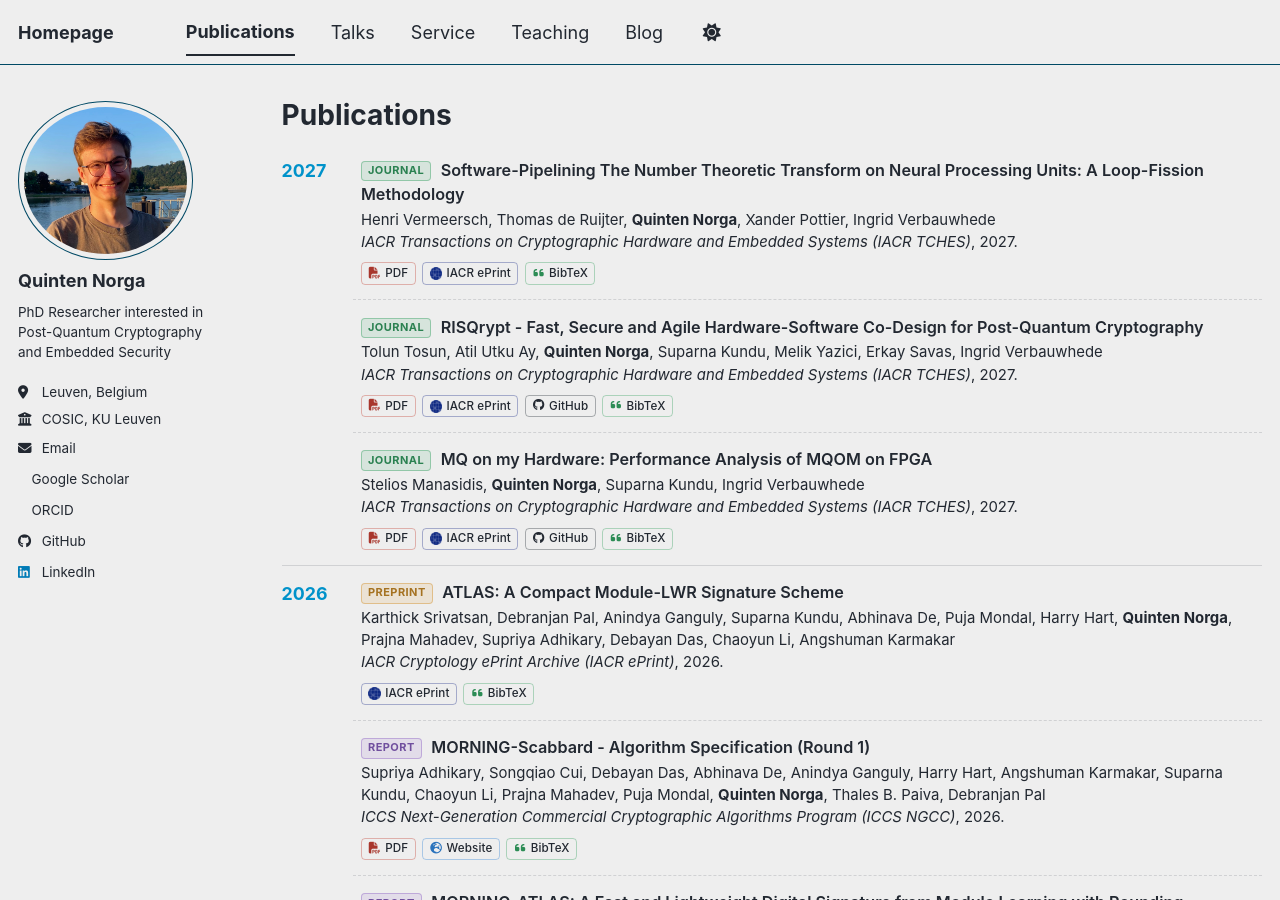
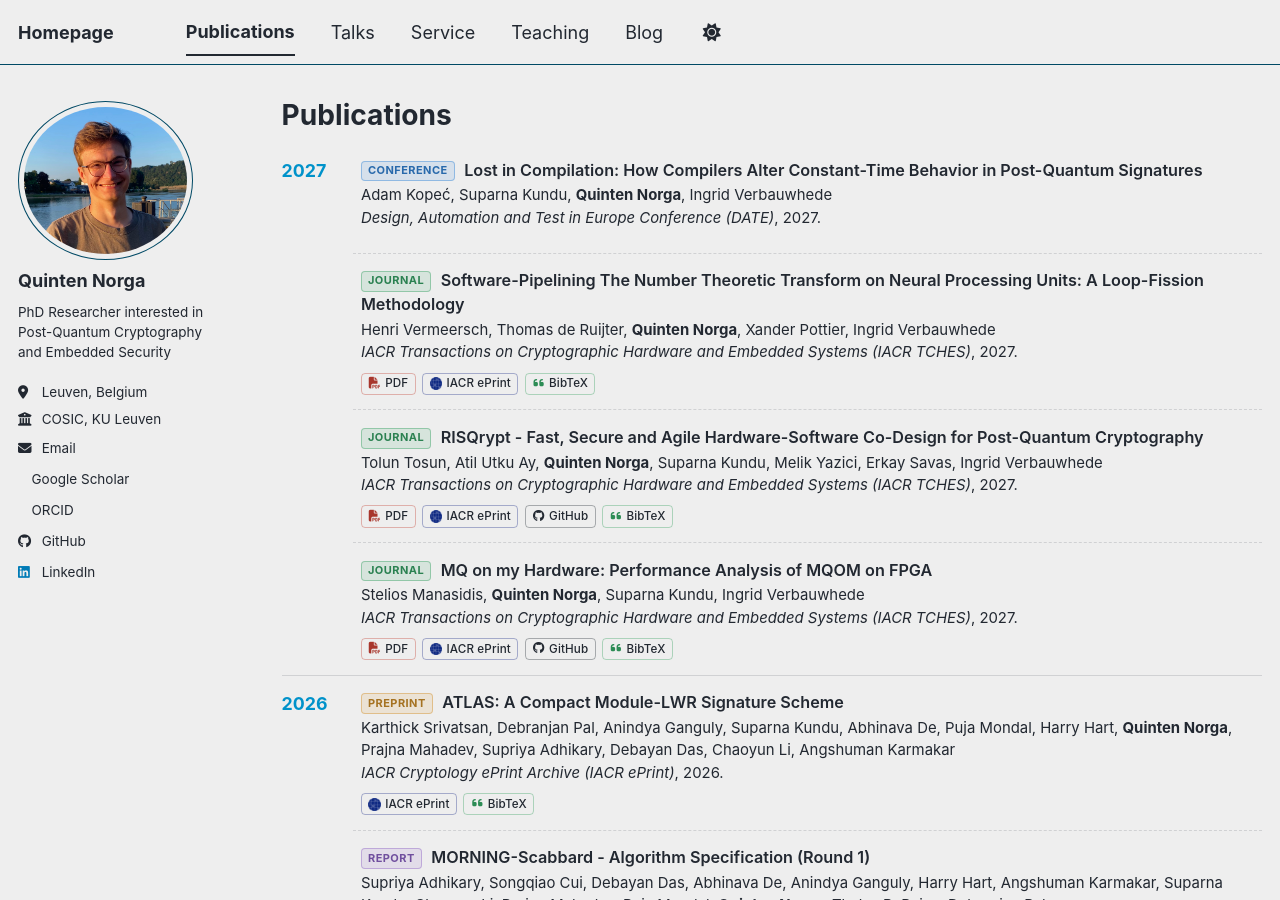
Before and after one commit to qnorga1/qnorga1.github.io, a Jekyll site: the page built from _pages/publications.html, in a window 1280 px wide and 900 px high. Built offline with Jekyll 4.4.1, drawn with Linux system fonts in a browser that asks for light colours; a style sheet for code colours, icons or effects is not loaded.

Commit message:
date27 accepted

```diff
--- a/_data/publications.yml
+++ b/_data/publications.yml
@@ -97,6 +97,21 @@
 #      }
 
 pubs:
+
+  - id: "date27"
+    title: "Lost in Compilation: How Compilers Alter Constant-Time Behavior in Post-Quantum Signatures"
+    author: ['Adam Kopeć', 'Suparna Kundu', 'Quinten Norga', 'Ingrid Verbauwhede']
+    venue: "Design, Automation and Test in Europe Conference"
+    acro: "DATE"
+    year: 2027
+    type: "conference"
+    pdf: ###########
+    doi: ##############
+    eprint: ############
+    recording: ##############
+    slides: #############
+    github: #############
+    bibtex: ############
 
   - id: "tches27-3"
     title: "Software-Pipelining The Number Theoretic Transform on Neural Processing Units: A Loop-Fission Methodology"
@@ -222,7 +237,7 @@ pubs:
       }
 
   - id: "rudraksh-r1"
-    title: "Rudraksh2 - Algorithm Specification (Round 1)" #################
+    title: "Rudraksh2 - Algorithm Specification (Round 1)"
     author: ['Supriya Adhikary', 'Debayan Das', 'Abhinava De', 'Anindya Ganguly', 'Archisman Ghosh', 'Harry Hart', 'Angshuman Karmakar', 'Suparna Kundu', 'Chaoyun Li', 'Prajna Mahadev', 'Puja Mondal', 'Quinten Norga', 'Thales B. Paiva', 'Debranjan Pal', 'Subhradip Palchaudhuri']
     venue: "ICCS Next-Generation Commercial Cryptographic Algorithms Program"
     acro: "ICCS NGCC"
```
